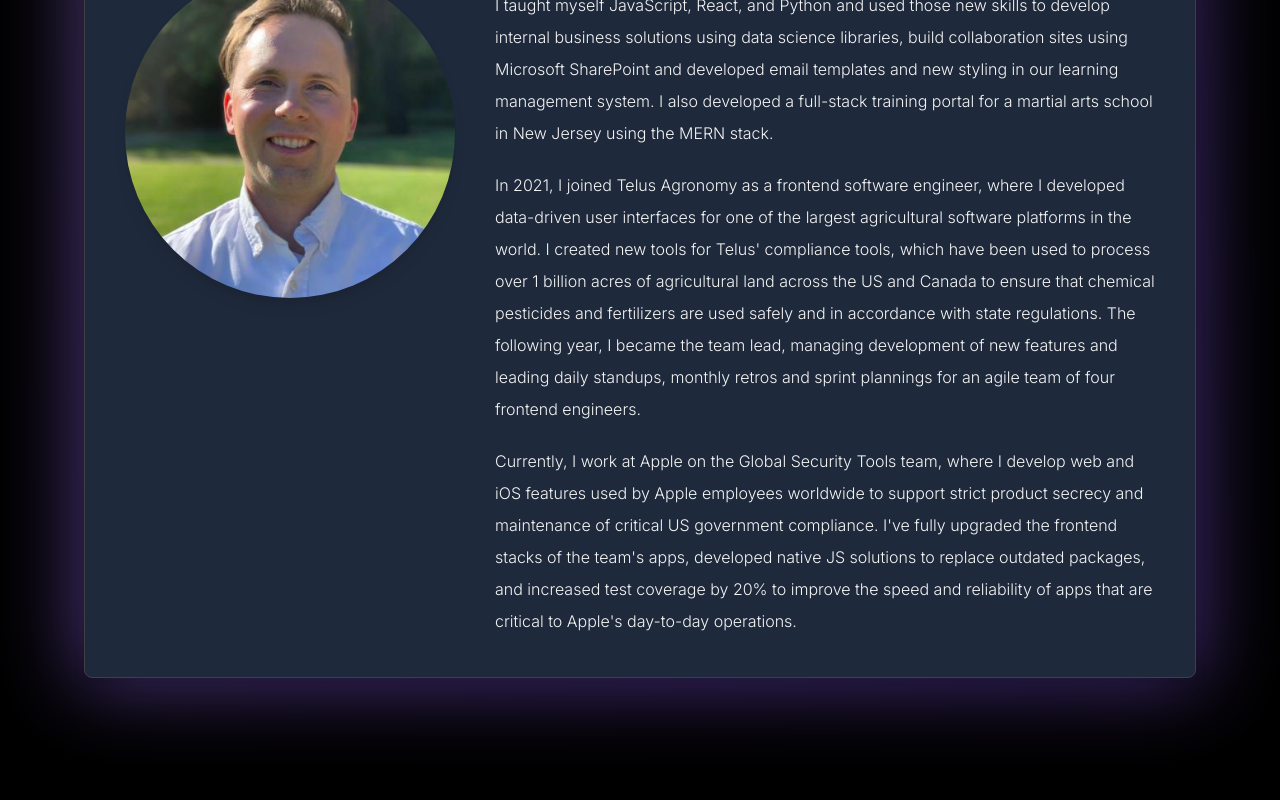
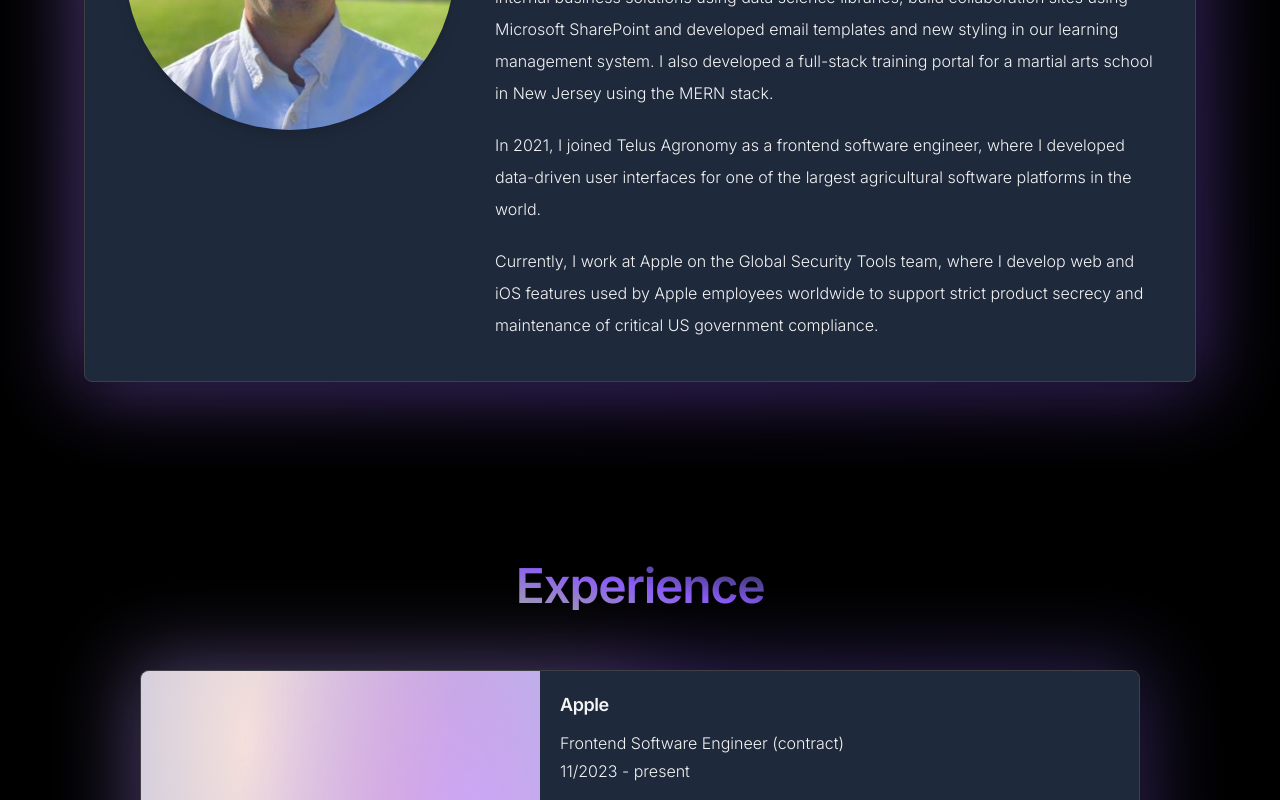
Before and after one commit to jrobinparker/portfolio-2025, a React (Vite) app: page / in a window 1280 px wide. Shown: the part 1400-2200 px from the top of the page. Built offline with nearby package versions, Linux system fonts and the light colour scheme; the HTML template or start-up script is replaced by a standard one.

Commit message:
Style tweaks

```diff
--- a/src/components/AboutMe.tsx
+++ b/src/components/AboutMe.tsx
@@ -4,7 +4,7 @@ import "../App.css";
 
 export default function AboutMe() {
   return (
-    <div className="h-auto pt-5 pr-10 my-20 inline-block place-content-center" id="about">
+    <div className="h-auto pt-5 pr-10 my-10 inline-block place-content-center" id="about">
       <h1 className="mb-10 text-5xl text-center bg-gradient-to-b from-slate-800 via-violet-500 to-zinc-400 text-transparent bg-clip-text">
         About Me
       </h1>
@@ -45,24 +45,13 @@ export default function AboutMe() {
             <p className="mb-5">
               In 2021, I joined Telus Agronomy as a frontend software engineer,
               where I developed data-driven user interfaces for one of the
-              largest agricultural software platforms in the world. I created
-              new tools for Telus' compliance tools, which have been used to
-              process over 1 billion acres of agricultural land across the US
-              and Canada to ensure that chemical pesticides and fertilizers are
-              used safely and in accordance with state regulations. The
-              following year, I became the team lead, managing development of
-              new features and leading daily standups, monthly retros and sprint
-              plannings for an agile team of four frontend engineers.
+              largest agricultural software platforms in the world.
             </p>
             <p>
               Currently, I work at Apple on the Global Security Tools team,
               where I develop web and iOS features used by Apple employees
               worldwide to support strict product secrecy and maintenance of
-              critical US government compliance. I've fully upgraded the
-              frontend stacks of the team's apps, developed native JS solutions
-              to replace outdated packages, and increased test coverage by 20%
-              to improve the speed and reliability of apps that are critical to
-              Apple's day-to-day operations.
+              critical US government compliance.
             </p>
           </div>
         </div>
```
